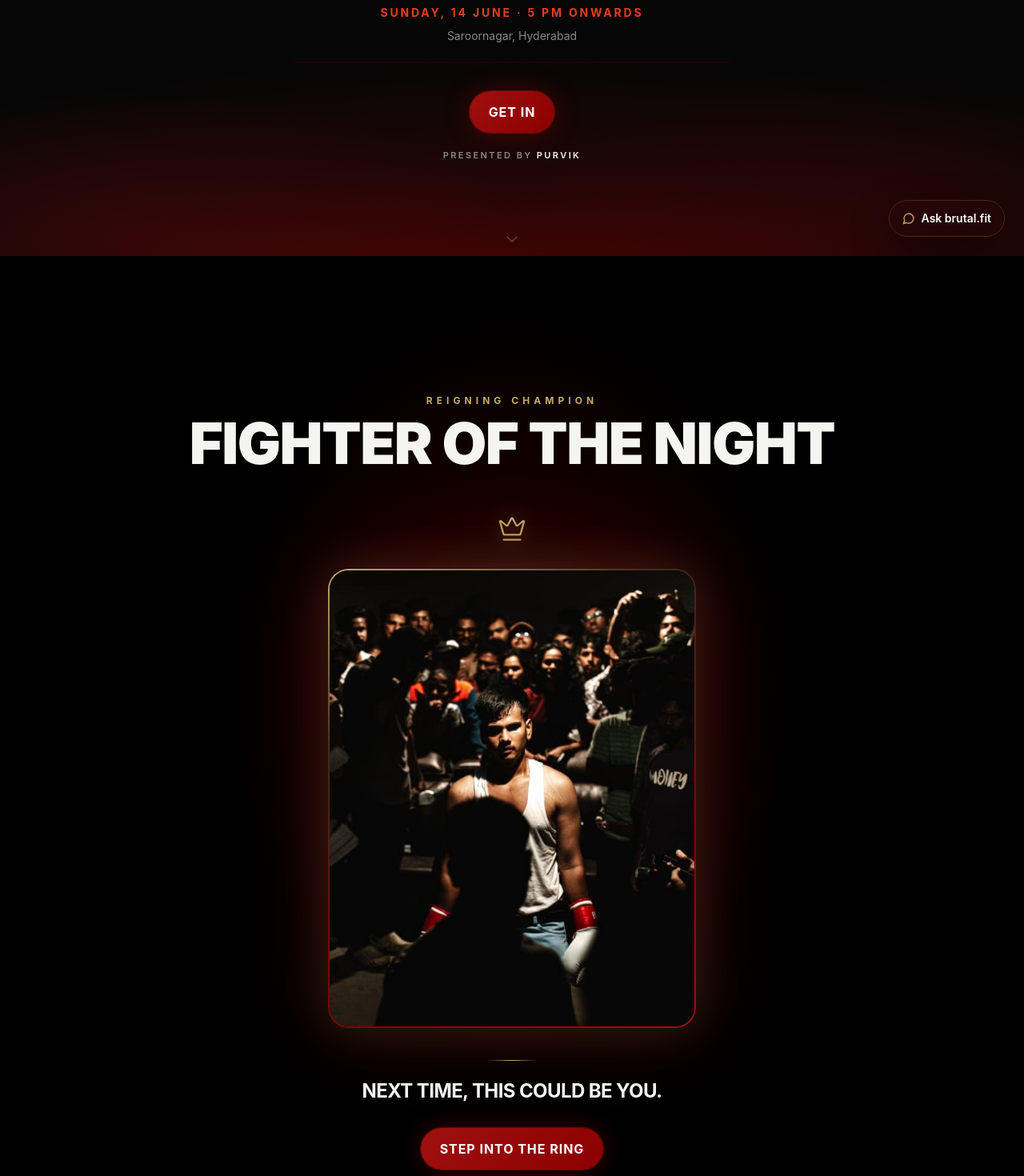
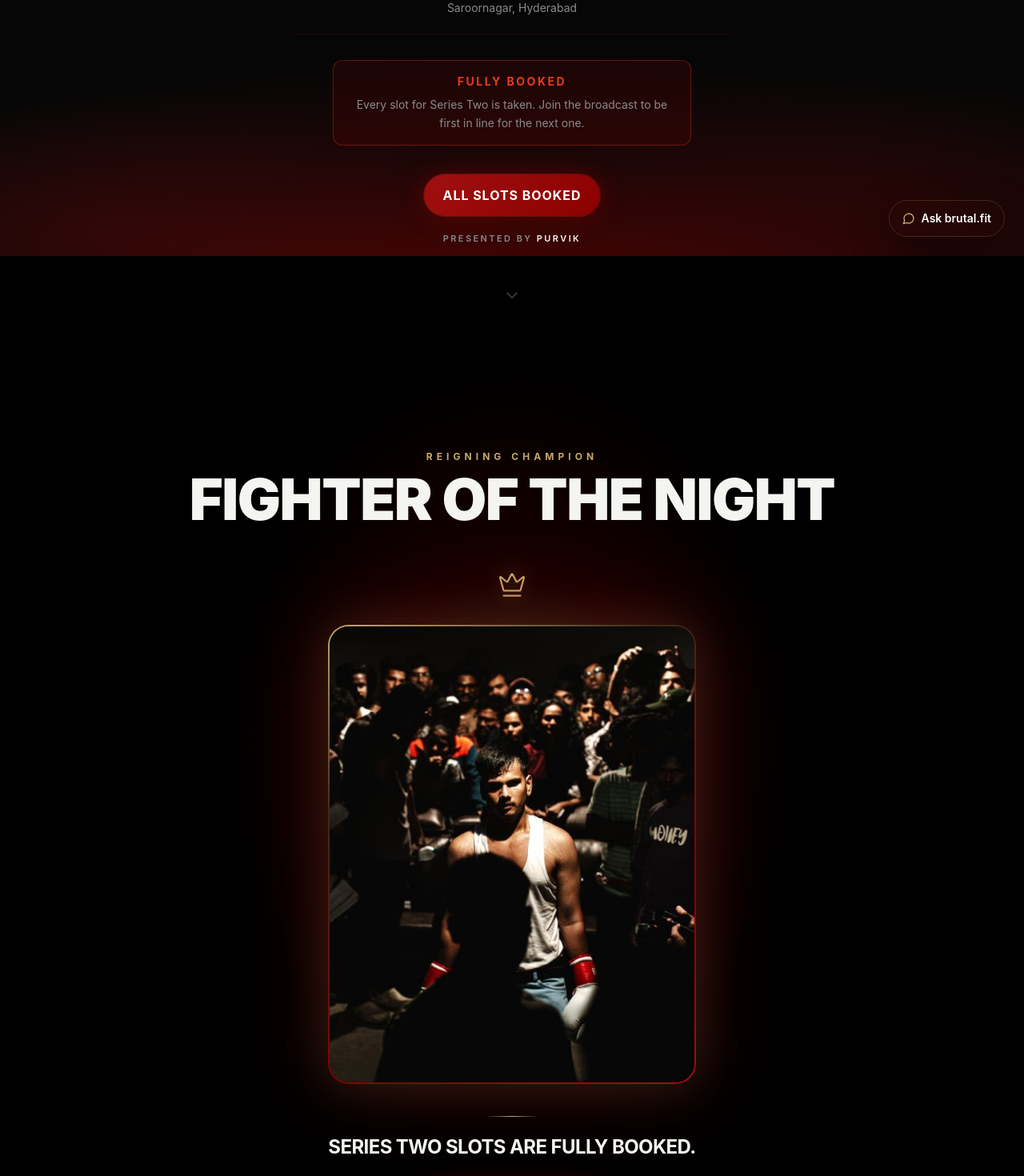
Before and after one commit to altafdewise/fightclub, a Next.js app: page /fightclub in a window 1280 px wide. Shown: the part 480-1950 px from the top of the page at 80% size. Built offline with nearby package versions, Linux system fonts and the light colour scheme.

Commit message:
Close Fight Club bookings

```diff
--- a/app/api/fightclub/confirm-booking/route.ts
+++ b/app/api/fightclub/confirm-booking/route.ts
@@ -1,5 +1,6 @@
 import { NextResponse } from "next/server";
 import crypto from "crypto";
+import { BOOKINGS_OPEN, SOLD_OUT_MESSAGE } from "@/lib/fightclub/config";
 import { RAZORPAY_KEY_SECRET } from "@/lib/fightclub/env";
 import {
   createBoxerEntry,
@@ -62,6 +63,10 @@ function hasChallengeDetails(challenge: Record<string, unknown>, acknowledgement
 
 export async function POST(req: Request) {
   try {
+    if (!BOOKINGS_OPEN) {
+      return NextResponse.json({ message: SOLD_OUT_MESSAGE, soldOut: true }, { status: 403 });
+    }
+
     const body = asRecord(await req.json());
     const razorpayOrderId = text(body.razorpay_order_id);
     const razorpayPaymentId = text(body.razorpay_payment_id);
--- a/app/fightclub/challenge/page.tsx
+++ b/app/fightclub/challenge/page.tsx
@@ -10,7 +10,8 @@ import { OrderSummary } from "@/components/fightclub/OrderSummary";
 import { SelfieCapture } from "@/components/fightclub/SelfieCapture";
 import { Stepper } from "@/components/fightclub/Stepper";
 import { startCheckout, type ChallengeCheckoutPayload } from "@/components/fightclub/checkout";
-import { CHALLENGE, EXPERIENCE_OPTIONS, WEIGHT_CLASSES, weightClassFor } from "@/lib/fightclub/config";
+import { SoldOut } from "@/components/fightclub/SoldOut";
+import { BOOKINGS_OPEN, CHALLENGE, EXPERIENCE_OPTIONS, WEIGHT_CLASSES, weightClassFor } from "@/lib/fightclub/config";
 import { cn } from "@/utils/cn";
 
 const STEPS = ["Acknowledge", "Challenge Form", "Selfie", "Pay"];
@@ -158,6 +159,8 @@ export default function ChallengePurvikPage() {
       );
     }
   }
+
+  if (!BOOKINGS_OPEN) return <SoldOut />;
 
   return (
     <>
--- a/app/fightclub/enter/page.tsx
+++ b/app/fightclub/enter/page.tsx
@@ -3,8 +3,11 @@ import { Navbar } from "@/components/Navbar";
 import { Footer } from "@/components/Footer";
 import { Reveal } from "@/components/Reveal";
 import { TwoDoor } from "@/components/fightclub/TwoDoor";
+import { SoldOut } from "@/components/fightclub/SoldOut";
+import { BOOKINGS_OPEN } from "@/lib/fightclub/config";
 
 export default function EnterPage() {
+  if (!BOOKINGS_OPEN) return <SoldOut />;
   return (
     <>
       <Navbar />
--- a/app/fightclub/fight/page.tsx
+++ b/app/fightclub/fight/page.tsx
@@ -6,12 +6,13 @@ import Link from "next/link";
 import { Navbar } from "@/components/Navbar";
 import { Footer } from "@/components/Footer";
 import { cn } from "@/utils/cn";
-import { PRICING, EXPERIENCE_OPTIONS, WEIGHT_CLASSES } from "@/lib/fightclub/config";
+import { BOOKINGS_OPEN, PRICING, EXPERIENCE_OPTIONS, WEIGHT_CLASSES } from "@/lib/fightclub/config";
 import { Stepper } from "@/components/fightclub/Stepper";
 import { AckChecklist, type AckResult } from "@/components/fightclub/AckChecklist";
 import { SelfieCapture } from "@/components/fightclub/SelfieCapture";
 import { OrderSummary } from "@/components/fightclub/OrderSummary";
 import { CouponField } from "@/components/fightclub/CouponField";
+import { SoldOut } from "@/components/fightclub/SoldOut";
 import { startCheckout } from "@/components/fightclub/checkout";
 
 const STEPS = ["Acknowledge", "Details", "Selfie", "Pay"];
@@ -110,6 +111,8 @@ export default function FightPage() {
       );
     }
   }
+
+  if (!BOOKINGS_OPEN) return <SoldOut />;
 
   return (
     <>
--- a/app/fightclub/page.tsx
+++ b/app/fightclub/page.tsx
@@ -6,7 +6,13 @@ import { Reveal } from "@/components/Reveal";
 import { ChampionSpotlight } from "@/components/fightclub/ChampionSpotlight";
 import { FightClubUpdatesStrip } from "@/components/fightclub/FightClubUpdatesStrip";
 import { PurvikChallengeSection } from "@/components/fightclub/PurvikChallengeSection";
-import { FIGHTCLUB, GALLERY } from "@/lib/fightclub/config";
+import {
+  BOOKINGS_OPEN,
+  FIGHTCLUB,
+  GALLERY,
+  SOLD_OUT_HEADLINE,
+  SOLD_OUT_MESSAGE,
+} from "@/lib/fightclub/config";
 
 const RULES = [
   { num: "01", headline: "3 ROUNDS X 3 MINUTES", body: "No more, no less. Survive all three." },
@@ -76,11 +82,23 @@ export default function FightClubPage() {
               </p>
             </div>
 
+            {!BOOKINGS_OPEN && (
+              <div className="mx-auto mt-8 max-w-md rounded-xl border border-[rgba(230,60,30,0.35)] bg-[rgba(139,0,0,0.16)] px-5 py-4">
+                <p className="text-sm font-bold uppercase tracking-[0.18em] text-[var(--fc-ember)]">
+                  {SOLD_OUT_HEADLINE}
+                </p>
+                <p className="mt-2 text-sm leading-relaxed text-[var(--fc-muted)]">
+                  {SOLD_OUT_MESSAGE}
+                </p>
+              </div>
+            )}
+
             <Link
               href="/fightclub/enter"
+              aria-disabled={!BOOKINGS_OPEN}
               className="btn-blood mt-9 inline-flex items-center px-9 text-base"
             >
-              Get In
+              {BOOKINGS_OPEN ? "Get In" : "All Slots Booked"}
             </Link>
 
             <p className="mt-5 text-[10px] font-semibold uppercase tracking-[0.22em] text-[var(--fc-muted)] sm:text-[11px]">
@@ -213,10 +231,12 @@ export default function FightClubPage() {
                 Watch or fight.
               </h2>
               <p className="mb-8 text-[var(--fc-muted)]">
-                Viewer INR 199. Boxer INR 349. Regular entry first. Premium Purvik challenge follows.
+                {BOOKINGS_OPEN
+                  ? "Viewer INR 199. Boxer INR 349. Regular entry first. Premium Purvik challenge follows."
+                  : "Viewer, boxer, and premium challenge slots are now fully booked."}
               </p>
-              <Link href="/fightclub/enter" className="btn-blood">
-                Get In
+              <Link href="/fightclub/enter" aria-disabled={!BOOKINGS_OPEN} className="btn-blood">
+                {BOOKINGS_OPEN ? "Get In" : "All Slots Booked"}
               </Link>
             </div>
           </Reveal>
--- a/app/fightclub/watch/page.tsx
+++ b/app/fightclub/watch/page.tsx
@@ -6,9 +6,10 @@ import Link from "next/link";
 import { Navbar } from "@/components/Navbar";
 import { Footer } from "@/components/Footer";
 import { cn } from "@/utils/cn";
-import { PRICING } from "@/lib/fightclub/config";
+import { BOOKINGS_OPEN, PRICING } from "@/lib/fightclub/config";
 import { OrderSummary } from "@/components/fightclub/OrderSummary";
 import { CouponField } from "@/components/fightclub/CouponField";
+import { SoldOut } from "@/components/fightclub/SoldOut";
 import { startCheckout } from "@/components/fightclub/checkout";
 
 type FormState = { name: string; email: string; phone: string; quantity: number };
@@ -67,6 +68,8 @@ export default function WatchPage() {
       );
     }
   }
+
+  if (!BOOKINGS_OPEN) return <SoldOut />;
 
   return (
     <>
--- a/components/fightclub/ChampionSpotlight.tsx
+++ b/components/fightclub/ChampionSpotlight.tsx
@@ -1,7 +1,7 @@
 import Link from "next/link";
 import { Crown } from "lucide-react";
 import { Reveal } from "@/components/Reveal";
-import { CHAMPION } from "@/lib/fightclub/config";
+import { BOOKINGS_OPEN, CHAMPION } from "@/lib/fightclub/config";
 
 // The headline section: the reigning Fighter of the Night. Their photo is
 // the prize. Win the night, and your face takes this spot until someone
@@ -110,10 +110,18 @@ export function ChampionSpotlight() {
         />
 
         <p className="mb-7 text-[clamp(1.1rem,3.5vw,1.5rem)] font-bold uppercase tracking-tight text-[var(--fc-text)]">
-          {crowned ? "Next time, this could be you." : "This could be the first face here."}
+          {!BOOKINGS_OPEN
+            ? "Series Two slots are fully booked."
+            : crowned
+            ? "Next time, this could be you."
+            : "This could be the first face here."}
         </p>
-        <Link href="/fightclub/enter" className="btn-blood inline-flex items-center">
-          Step Into the Ring
+        <Link
+          href="/fightclub/enter"
+          aria-disabled={!BOOKINGS_OPEN}
+          className="btn-blood inline-flex items-center"
+        >
+          {BOOKINGS_OPEN ? "Step Into the Ring" : "All Slots Booked"}
         </Link>
       </Reveal>
     </section>
--- /dev/null
+++ b/components/fightclub/SoldOut.tsx
@@ -0,0 +1,50 @@
+import Link from "next/link";
+import { Lock } from "lucide-react";
+import { Navbar } from "@/components/Navbar";
+import { Footer } from "@/components/Footer";
+import { FIGHTCLUB, SOLD_OUT_HEADLINE, SOLD_OUT_MESSAGE } from "@/lib/fightclub/config";
+
+const WHATSAPP_URL = process.env.NEXT_PUBLIC_WHATSAPP_INVITE_URL || "#";
+
+// Shown across every booking flow when BOOKINGS_OPEN is false.
+export function SoldOut() {
+  return (
+    <>
+      <Navbar />
+      <main className="section-space flex min-h-[80vh] flex-col items-center justify-center py-24 text-center">
+        <div className="mx-auto w-full max-w-lg">
+          <div className="fc-card p-10">
+            <Lock
+              className="mx-auto mb-6 h-10 w-10 text-[var(--fc-ember)]"
+              strokeWidth={1.5}
+              aria-hidden
+            />
+            <p className="fc-kicker mb-3">{FIGHTCLUB.season}</p>
+            <h1 className="fc-display text-[clamp(2.6rem,9vw,4rem)] text-[var(--fc-text)]">
+              {SOLD_OUT_HEADLINE}
+            </h1>
+            <p className="mx-auto mt-5 max-w-sm leading-relaxed text-[var(--fc-muted)]">
+              {SOLD_OUT_MESSAGE}
+            </p>
+
+            <a
+              href={WHATSAPP_URL}
+              target="_blank"
+              rel="noopener noreferrer"
+              className="btn-blood mt-8 inline-flex items-center"
+            >
+              Join the Broadcast
+            </a>
+
+            <p className="mt-6 text-sm">
+              <Link href="/fightclub" className="text-[var(--fc-muted)] hover:text-[var(--fc-ember)]">
+                Back to Fight Club
+              </Link>
+            </p>
+          </div>
+        </div>
+      </main>
+      <Footer />
+    </>
+  );
+}
--- a/components/fightclub/TwoDoor.tsx
+++ b/components/fightclub/TwoDoor.tsx
@@ -1,5 +1,5 @@
 import Link from "next/link";
-import { PRICING } from "@/lib/fightclub/config";
+import { BOOKINGS_OPEN, PRICING } from "@/lib/fightclub/config";
 import { Reveal } from "@/components/Reveal";
 
 // The gate: "WHY ARE YOU HERE?" - two heavy doors. Cinematic, center-aligned.
@@ -33,10 +33,12 @@ export function TwoDoor() {
             <span className="fc-display text-[clamp(2.8rem,11vw,4.5rem)] text-[var(--fc-text)] transition group-hover:text-[var(--fc-ember)]">
               {d.verb}
             </span>
-            <span className="text-2xl font-bold text-[var(--fc-ember)]">INR {d.price}</span>
+            <span className="text-2xl font-bold text-[var(--fc-ember)]">
+              {BOOKINGS_OPEN ? `INR ${d.price}` : "Fully booked"}
+            </span>
             <span className="max-w-xs text-sm leading-relaxed text-[var(--fc-muted)]">{d.blurb}</span>
             <span className="mt-2 text-xs font-semibold uppercase tracking-[0.2em] text-[var(--fc-muted)] transition group-hover:text-[var(--fc-text)]">
-              Choose this door
+              {BOOKINGS_OPEN ? "Choose this door" : "No slots left"}
             </span>
           </Link>
         </Reveal>
--- a/lib/fightclub/config.ts
+++ b/lib/fightclub/config.ts
@@ -20,6 +20,15 @@ export const FIGHTCLUB = {
   prizeLine:
     "Surprise prize for the most entertaining fighter of the night. Rage hard enough and you walk away with it.",
 } as const;
+
+// ── Booking availability (master switch) ─────────────────────────
+// Set BOOKINGS_OPEN = false to mark the WHOLE /fightclub site as fully
+// booked: payments are refused server-side and every entry flow shows
+// the "fully booked" screen. Flip back to true to reopen sales.
+export const BOOKINGS_OPEN = false;
+export const SOLD_OUT_HEADLINE = "Fully booked";
+export const SOLD_OUT_MESSAGE =
+  "Every slot for Series Two is taken. Join the broadcast to be first in line for the next one.";
 
 // ── Reigning Champion / Fighter of the Night ─────────────────────
 // The headline section of the site. Update this after every event —
```
Also changed, not shown: app/api/fightclub/create-order/route.ts (+8 -0 lines), components/fightclub/PurvikChallengeSection.tsx (+7 -4 lines).
